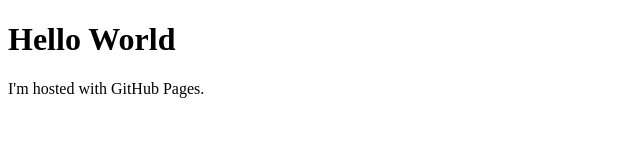
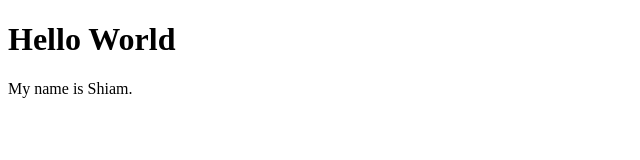
Before and after one commit to mohiuddin-khan-shiam/shiam.github.io, a plain HTML site: page index.html in a window 1280 px wide. Shown: the whole page, without its empty margins (0-640 px from the left). Drawn offline with Linux system fonts and the light colour scheme.

Commit message:
Initial Commit

```diff
--- a/index.html
+++ b/index.html
@@ -2,6 +2,6 @@
 <html>
 <body>
 <h1>Hello World</h1>
-<p>I'm hosted with GitHub Pages.</p>
+<p>My name is Shiam.</p>
 </body>
 </html>
```
